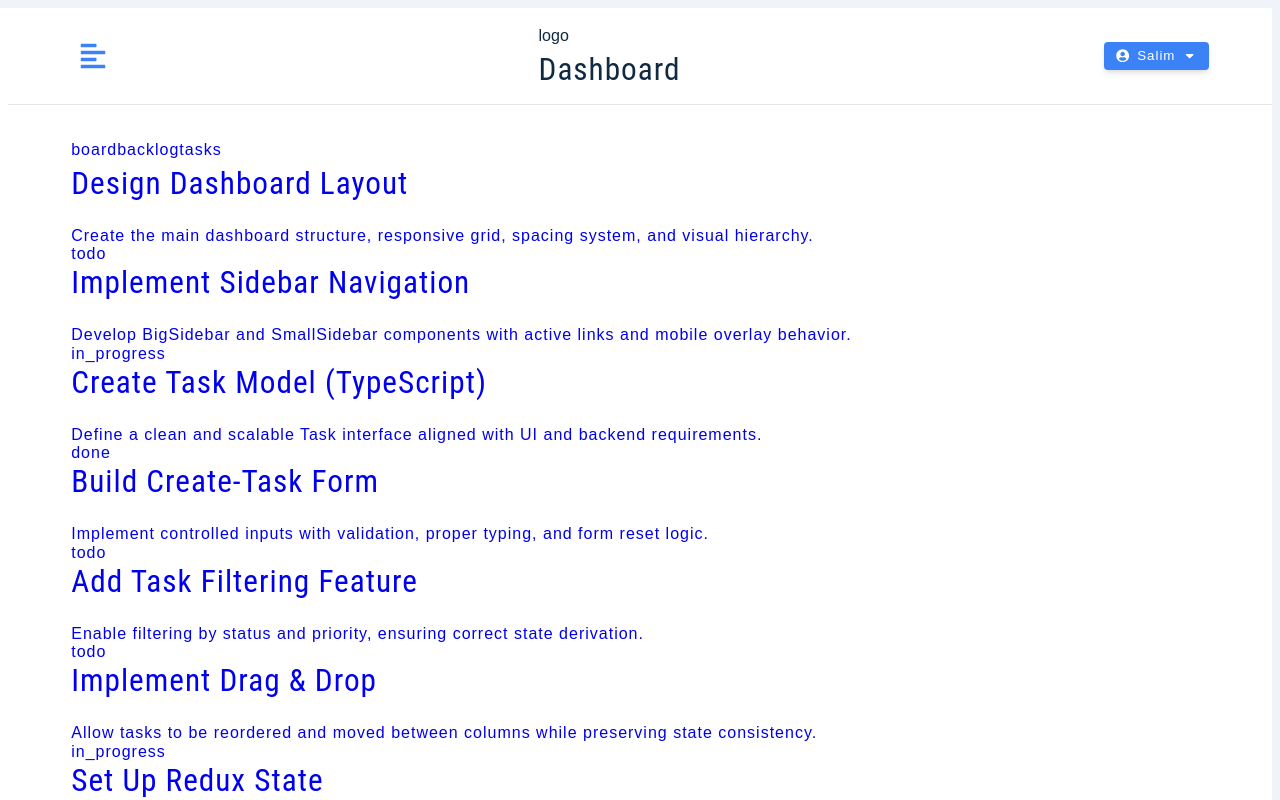
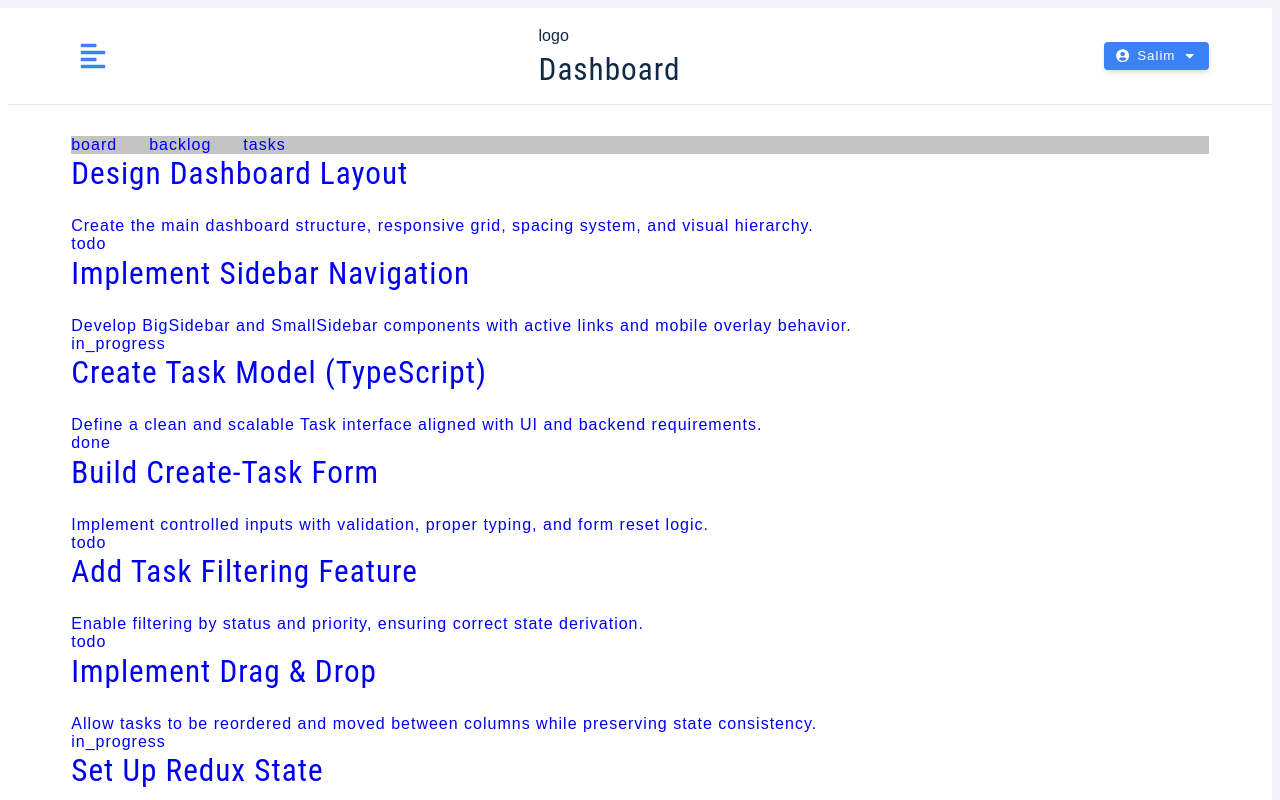
Before and after one commit to Salim255/tasks-manager, a React (Vite) app: page /tasks in a window 1280 px wide. Shown: the top 800 px of the page. Built offline with nearby package versions, Linux system fonts and the light colour scheme.

Commit message:
built: task nav layout

```diff
--- a/src/features/tasks/Tasks.tsx
+++ b/src/features/tasks/Tasks.tsx
@@ -1,11 +1,11 @@
 import { Outlet } from "react-router-dom";
-import { TasksNavbar } from "./components/TasksNavbar";
+import { TasksNavbar } from "./components/task-navbar/TasksNavbar";
 
 export const Tasks = () => {
     return (
         <>
-            <TasksNavbar ></TasksNavbar>
-            <Outlet></Outlet>
+          <TasksNavbar ></TasksNavbar>
+          <Outlet></Outlet>
         </>
     )
 }
--- a/src/features/tasks/components/TasksNavbar.tsx
+++ b/src/features/tasks/components/task-navbar/TasksNavbar.tsx
@@ -1,10 +1,11 @@
+import './_task-navbar.scss';
 import { NavLink } from "react-router-dom";
-import { tasksLinks } from "../../../shared/utils/links";
+import { tasksLinks } from "../../../../shared/utils/links";
 
 export const TasksNavbar =() => {
     return (
-        <header>
-            <nav>
+        <header className="tasks-header">
+            <nav className="tasks-header__nav">
                 {
                     tasksLinks.map((link) => {
                         return (
--- /dev/null
+++ b/src/features/tasks/components/task-navbar/_task-navbar.scss
@@ -0,0 +1,7 @@
+.tasks-header {
+    background-color: rgb(197, 196, 196);
+    &__nav {
+        display: flex;
+        gap: 2rem;
+    }
+}
```
